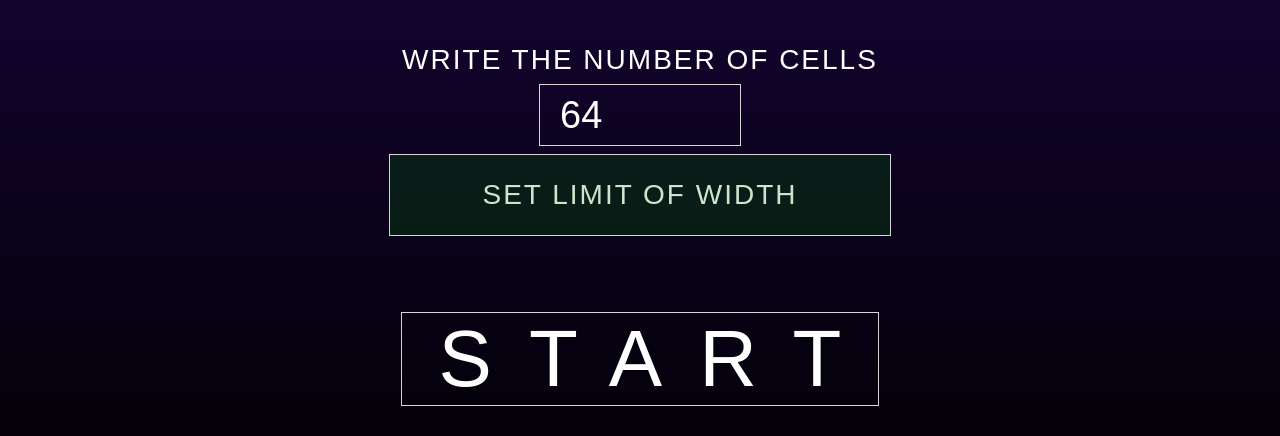
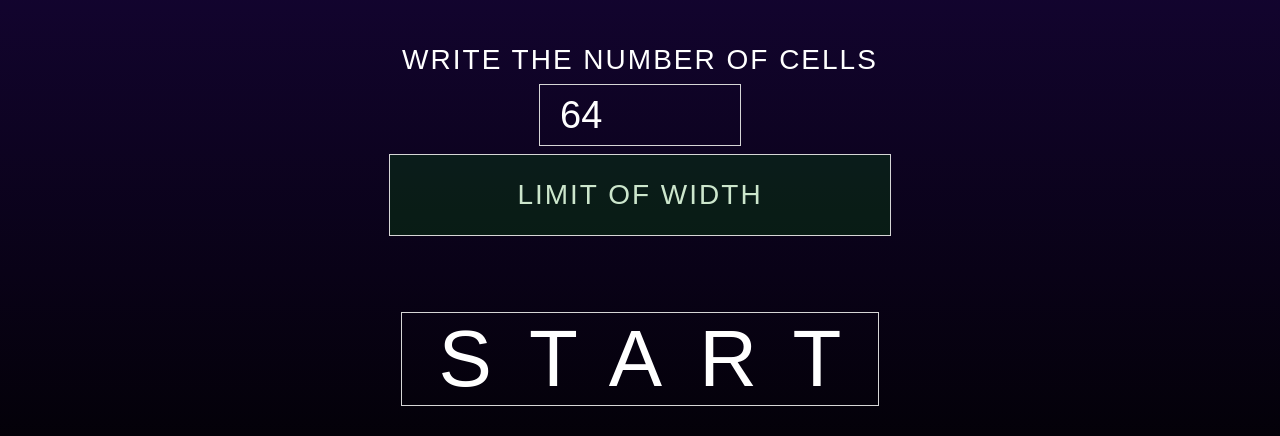
Before and after one commit to Lugertr/SAPPER.github.io, a plain HTML site: page index.html in a window 1280 px wide. Shown: the part 260-696 px from the top of the page. Drawn offline with Linux system fonts and the light colour scheme.

Commit message:
Update index.html

```diff
--- a/index.html
+++ b/index.html
@@ -15,7 +15,7 @@
             <span>WRITE THE NUMBER OF CELLS</span>
             <input type="text" class="length" name="" value="64">
             <div class = "setLimit limitPreview">
-                <span>SET LIMIT OF WIDTH</span></div>
+                <span>LIMIT OF WIDTH</span></div>
         </div>
         <div class ='bottomPreview'>
             <button class = "btn">START</button> </div>
```
